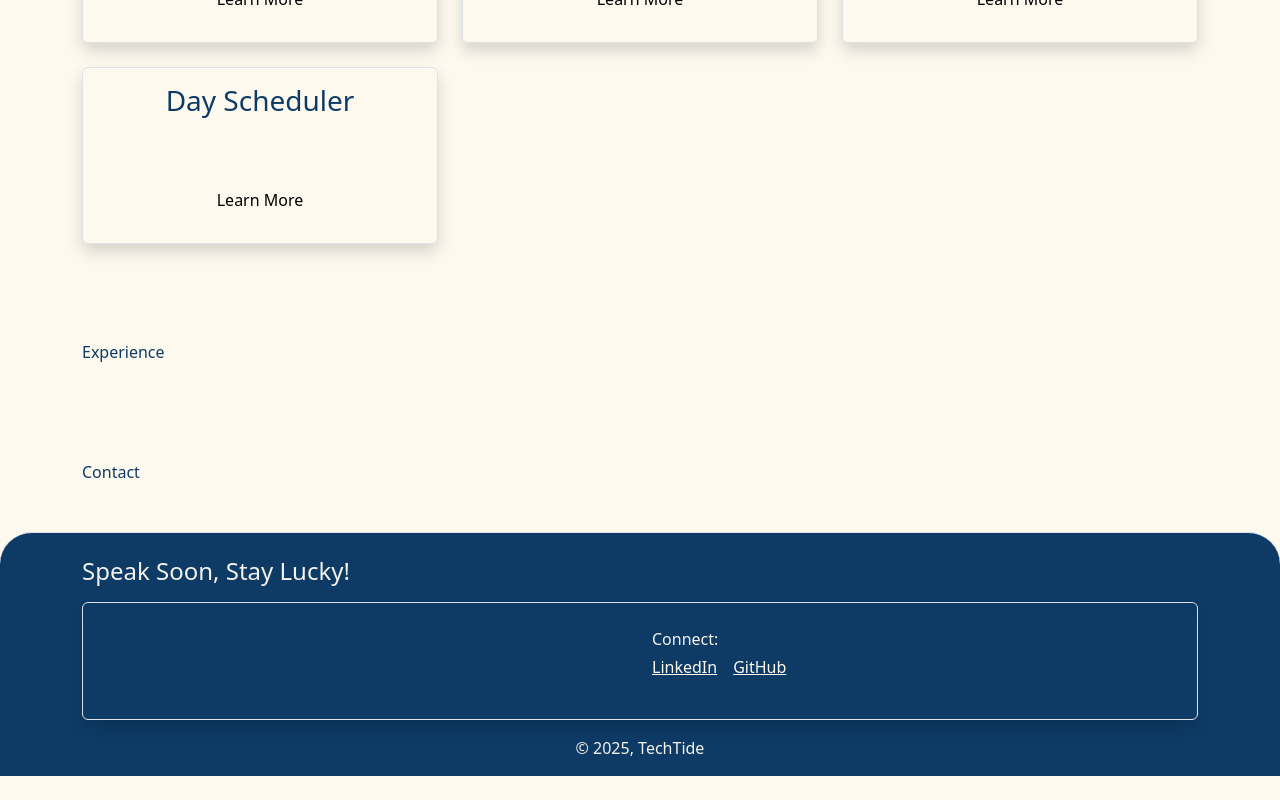
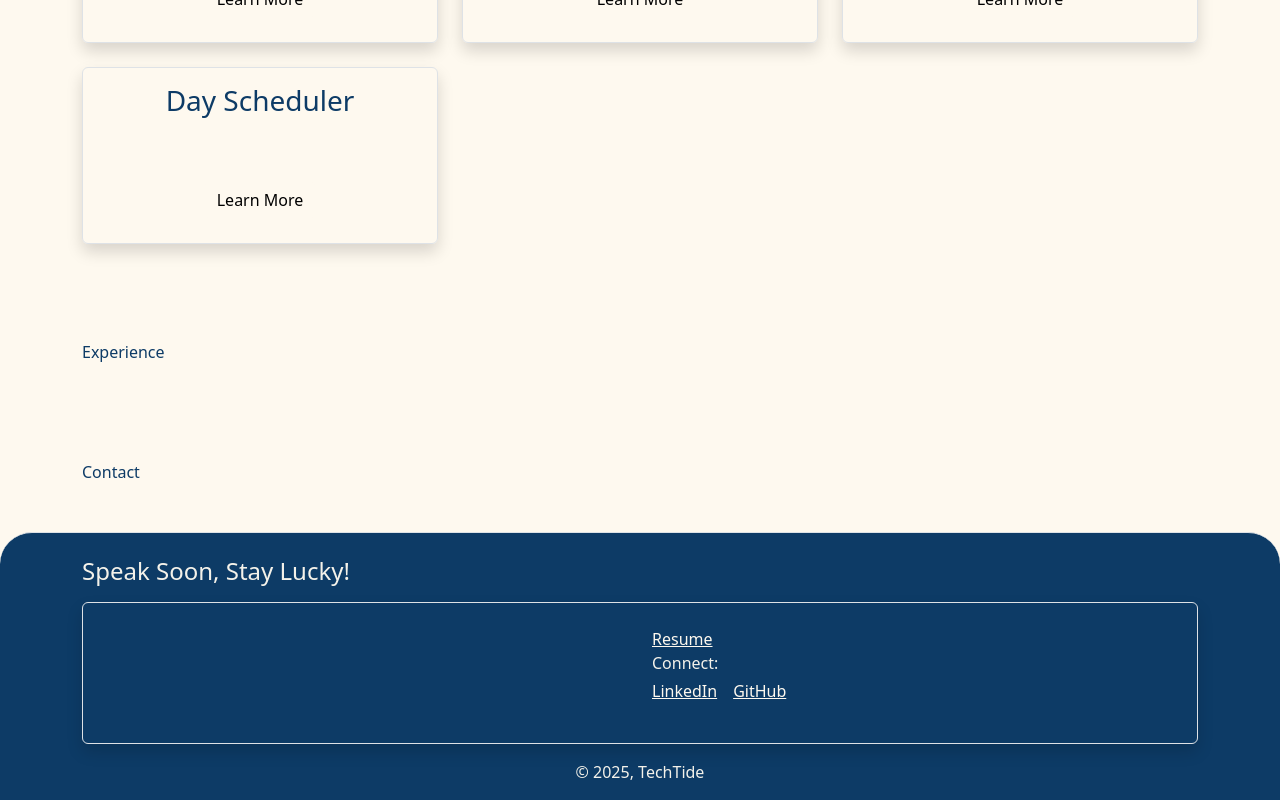
Before and after one commit to xJuanPablo/TechTide, a React (Create React App) app in the folder client/: page / in a window 1280 px wide. Shown: the part 1191-1991 px from the top of the page. Before the commit the page ends 1967 px from the top, so only its background shows below. Built offline with nearby package versions, Linux system fonts and the light colour scheme; a web font is replaced by a local one.

Commit message:
Declared PDF's and added resume

```diff
--- a/client/src/components/Footer.tsx
+++ b/client/src/components/Footer.tsx
@@ -10,7 +10,7 @@ const Footer: React.FC = () => {
             </div>
             <div className="g-col-6">
               <div className="d-block">
-
+                <a href="/Resume.pdf" download={true}>Resume</a>
               </div>
               <div className="d-block">
                 <p className="mb-1">
--- /dev/null
+++ b/client/src/declarations.d.ts
@@ -0,0 +1,4 @@
+declare module "*.pdf" {
+  const src: string;
+  export default src;
+}
```
Also changed, not shown: 1 other file (tests, documents, lock files or other folders).
